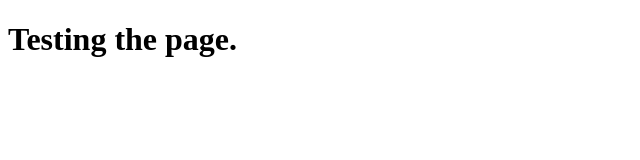
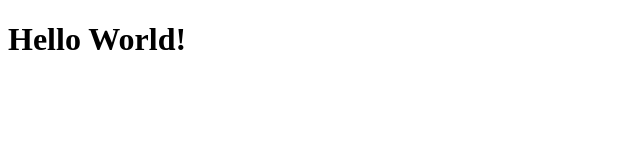
Before and after one commit to WebpreneurAhmed/learning-javascript, a plain HTML site: page index.html in a window 1280 px wide. Shown: the whole page, without its empty margins (0-640 px from the left). Drawn offline with Linux system fonts and the light colour scheme.

Commit message:
hello world

```diff
--- a/index.html
+++ b/index.html
@@ -7,6 +7,6 @@
   <title>Learning Javascript</title>
 </head>
 <body>
-  <h1> Testing the page.</h1>
+  <h1> Hello World!</h1>
 </body>
 </html>
```
